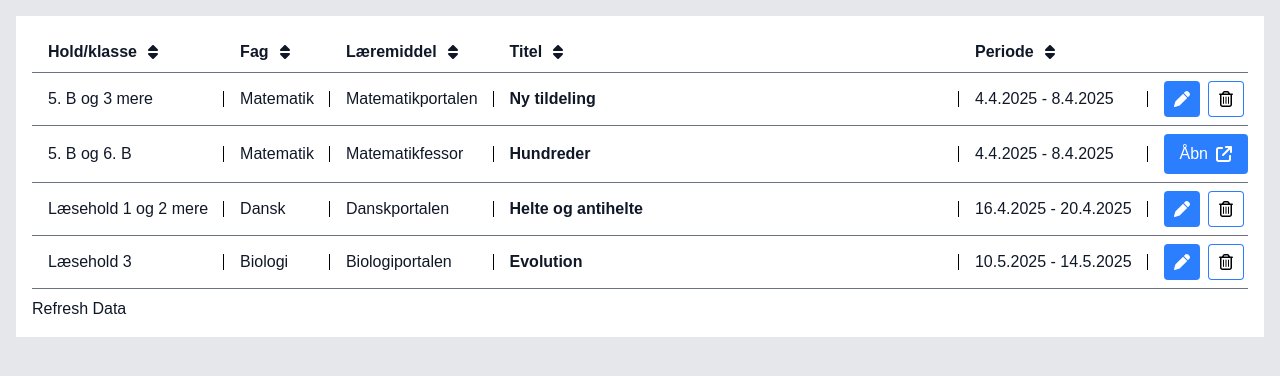
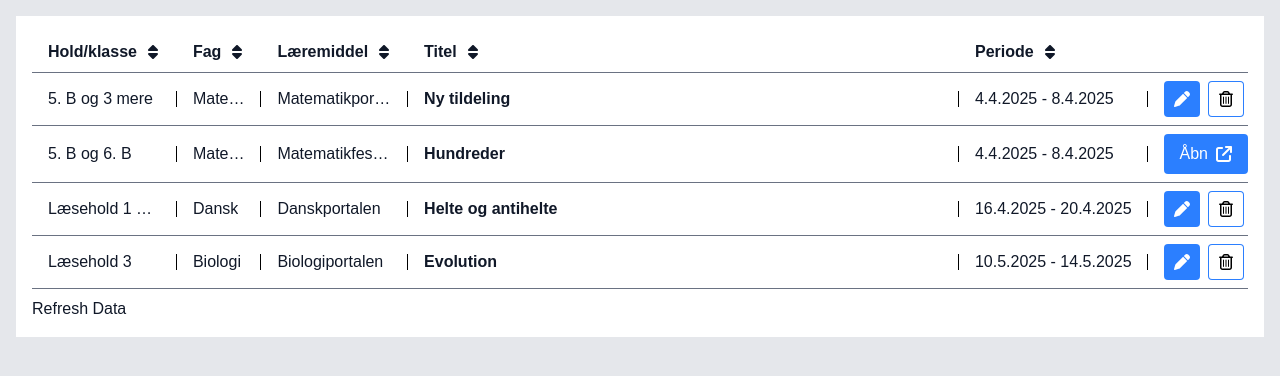
Before and after one commit to drexxdk/tanstack-table, a Next.js app: page / in a window 1280 px wide. Shown: the top 376 px of the page. Built offline with nearby package versions, Linux system fonts and the light colour scheme.

Commit message:
ellipsis

```diff
--- a/components/table-client.tsx
+++ b/components/table-client.tsx
@@ -1,5 +1,5 @@
 "use client";
-import React, { Fragment, useEffect, useRef, useState } from "react";
+import React, { Fragment, ReactNode, useEffect, useState } from "react";
 import {
   ColumnDef,
   flexRender,
@@ -33,6 +33,16 @@ export default function TableClient({
   const [data, setData] = useState<Assignment[]>(initialData);
   const [expandedRows, setExpandedRows] = useState<Record<string, boolean>>({});
 
+  const ellipsis = (children: ReactNode) => {
+    return (
+      <span className="absolute inset-0 py-2 px-4 flex items-center">
+        <span className="whitespace-nowrap overflow-hidden text-ellipsis">
+          {children}
+        </span>
+      </span>
+    );
+  };
+
   const columns = React.useMemo<ColumnDef<Assignment>[]>(
     () => [
       {
@@ -51,10 +61,12 @@ export default function TableClient({
         accessorKey: "groups",
         cell: (info) => {
           const links = info.getValue<Link[]>();
+          const text =
+            links.length > 2
+              ? `${links[0].title} og ${links.length - 1} mere`
+              : links.map((link) => link.title).join(" og ");
 
-          return links.length > 2
-            ? `${links[0].title} og ${links.length - 1} mere`
-            : links.map((link) => link.title).join(" og ");
+          return ellipsis(text);
         },
         header: "Hold/klasse",
       },
@@ -62,7 +74,8 @@ export default function TableClient({
         accessorKey: "subject",
         cell: (info) => {
           const link = info.getValue<Link>();
-          return (
+
+          return ellipsis(
             <a href={link.url} target="_blank">
               {link.title}
             </a>
@@ -74,7 +87,8 @@ export default function TableClient({
         accessorKey: "portal",
         cell: (info) => {
           const link = info.getValue<Link>();
-          return (
+
+          return ellipsis(
             <a href={link.url} target="_blank">
               {link.title}
             </a>
@@ -86,7 +100,8 @@ export default function TableClient({
         accessorKey: "learningMaterial",
         cell: (info) => {
           const link = info.getValue<Link>();
-          return (
+
+          return ellipsis(
             <a href={link.url} target="_blank" className="font-bold">
               {link.title}
             </a>
@@ -98,9 +113,11 @@ export default function TableClient({
         accessorKey: "period",
         cell: (info) => {
           const period = info.getValue<Period>();
-          return `${new Date(period.start).toLocaleDateString(
+          const text = `${new Date(period.start).toLocaleDateString(
             LOCALE
           )} - ${new Date(period.end).toLocaleDateString(LOCALE)}`;
+
+          return text;
         },
         header: "Periode",
       },
@@ -214,9 +231,8 @@ export default function TableClient({
                           className={classNames(
                             "border-b border-gray-500 py-2 px-4 relative whitespace-nowrap",
                             "after:content after:absolute after:right-0 after:w-px after:bg-black after:h-4 after:top-1/2 after:-translate-y-1/2",
-                            cell.column.id === "learningMaterial"
-                              ? "w-full"
-                              : ""
+                            { "w-full": cell.column.id === "learningMaterial" }
+                            // { "min-w-48": cell.column.id === "period" }
                           )}
                         >
                           {flexRender(
```
